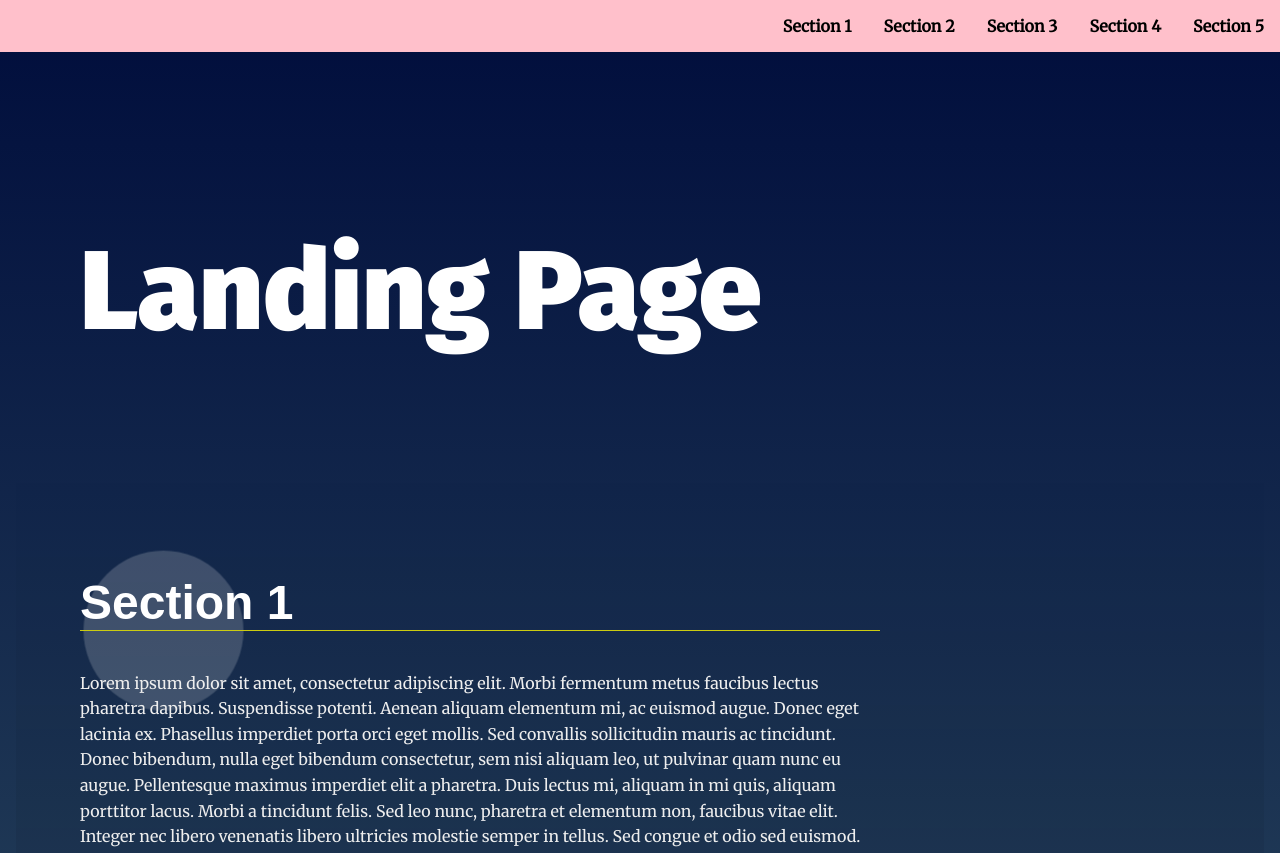
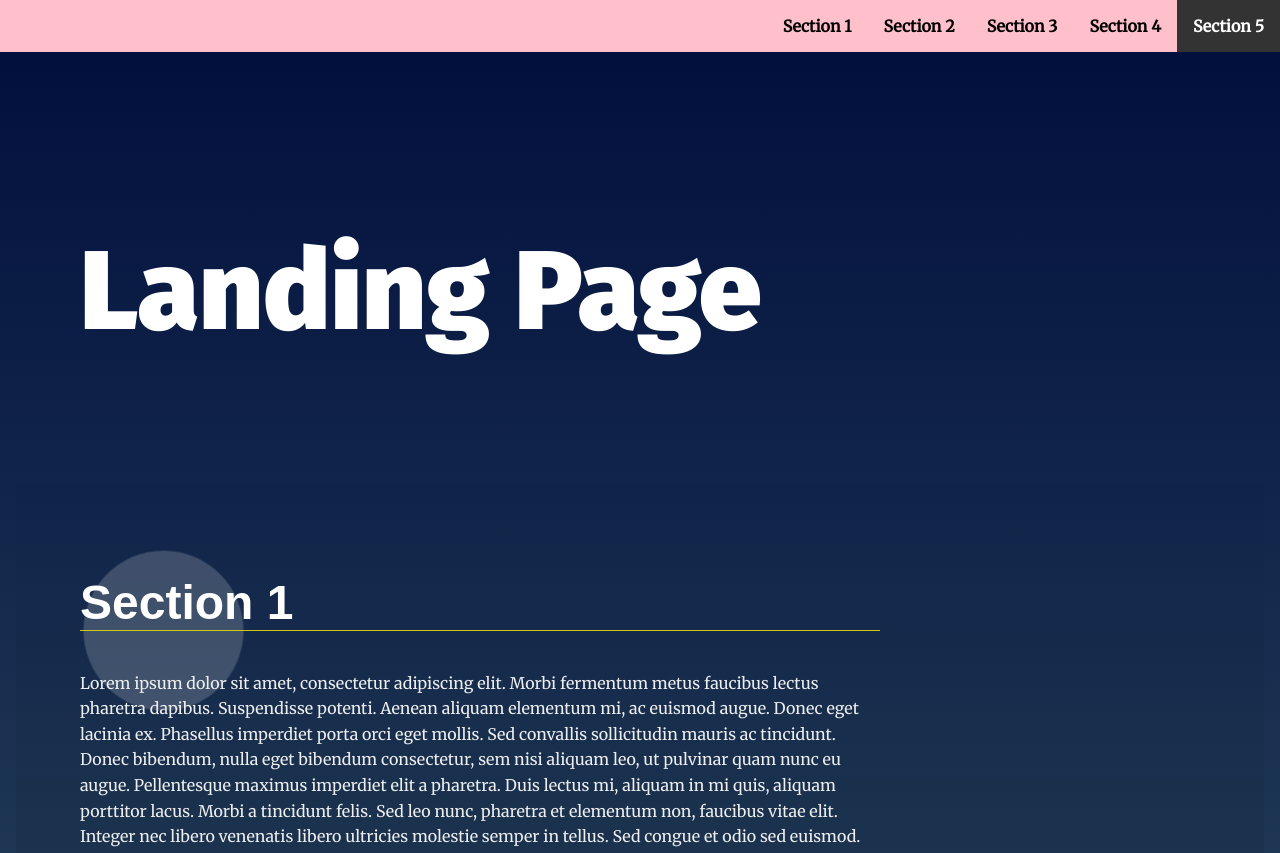
Before and after one commit to tobyjorris/Landing-Page, a website: page index.html in a window 1280 px wide. Shown: the top 853 px of the page. Drawn offline with Linux system fonts and the light colour scheme.

Commit message:
added dynamic styling to navbar to highlight which section is highlighted in viewport

```diff
--- a/css/styles.css
+++ b/css/styles.css
@@ -90,6 +90,11 @@ section {
     background: #333;
     color: #fff;
     transition: ease 0.3s all;
+}
+
+.menu__link__active {
+    background: #333;
+    color: #fff !important;
 }
 
 /* Header Styles */
--- a/js/app.js
+++ b/js/app.js
@@ -50,17 +50,28 @@ const getTargetCoordinates = elementRef => {
 
 // Add class 'active' to section when near top of viewport
 window.addEventListener('scroll', function () {
+    let inFocusSectionId;
+
     document.querySelectorAll('section').forEach(section => {
         const locationFromTop = getTargetCoordinates(section).top;
         if (locationFromTop > (window.innerHeight * 0.05) && locationFromTop < window.innerHeight * 0.85) {
-            section.setAttribute('class', 'your-active-class')
+            section.setAttribute('class', 'your-active-class');
+            inFocusSectionId = section.id;
+            document.querySelectorAll('a').forEach(link => {
+                console.log(link.getAttribute('href'), 'href Attribute');
+                if (link.getAttribute('href') === section.id) {
+                    console.log('added class to link', link.href)
+                    link.classList.add('menu__link__active');
+                } else {
+                    console.log('removed class from link');
+                    link.classList.remove('menu__link__active');
+                }
+            })
         } else {
             section.removeAttribute('class');
         }
     })
-    document.querySelectorAll('a').forEach(link => {
-        link.re
-    })
+    console.log(inFocusSectionId);
 });
 
 // Scroll to anchor ID using scrollTO event
```
